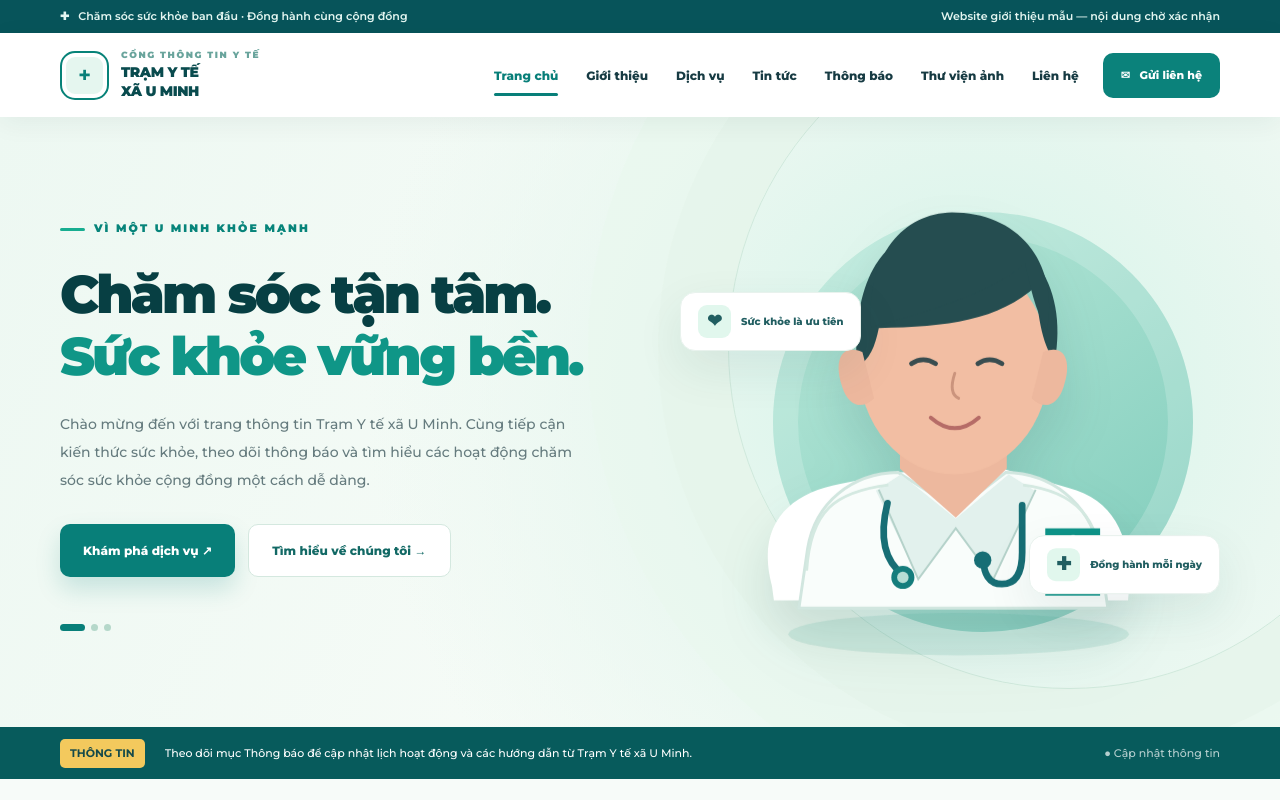
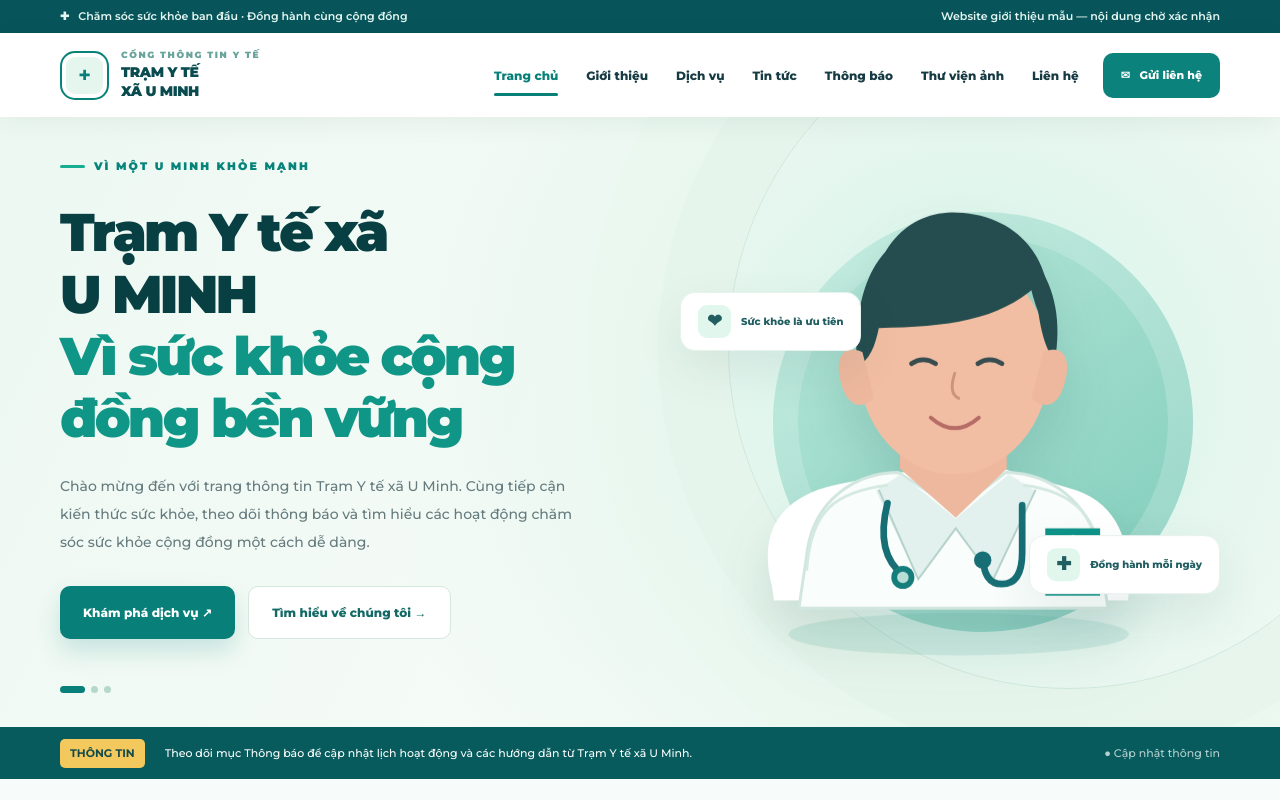
Before and after one commit to cungtecu/tram-y-te-u-minh, a Next.js app: page / in a window 1280 px wide. Shown: the top 800 px of the page. Built offline with nearby package versions, Linux system fonts and the light colour scheme; no server answers; the database is empty.

Commit message:
Them chuc nang quan ly tai lieu

```diff
--- a/src/features/home/HomePage.tsx
+++ b/src/features/home/HomePage.tsx
@@ -26,9 +26,11 @@ export function HomePage({
           <div>
             <span className="eyebrow">Vì một U Minh khỏe mạnh</span>
             <h1>
-              Chăm sóc tận tâm.
+              Trạm Y tế xã
               <br />
-              <em>Sức khỏe vững bền.</em>
+              U MINH
+              <br />
+              <em>Vì sức khỏe cộng đồng bền vững</em>
             </h1>
             <p>
               Chào mừng đến với trang thông tin Trạm Y tế xã U Minh. Cùng tiếp
```
